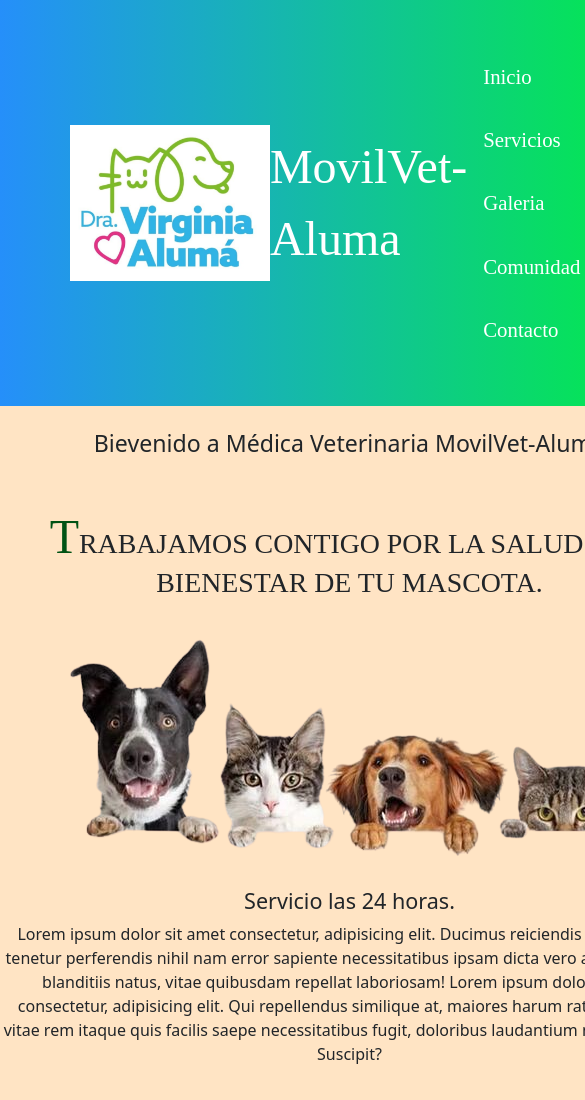
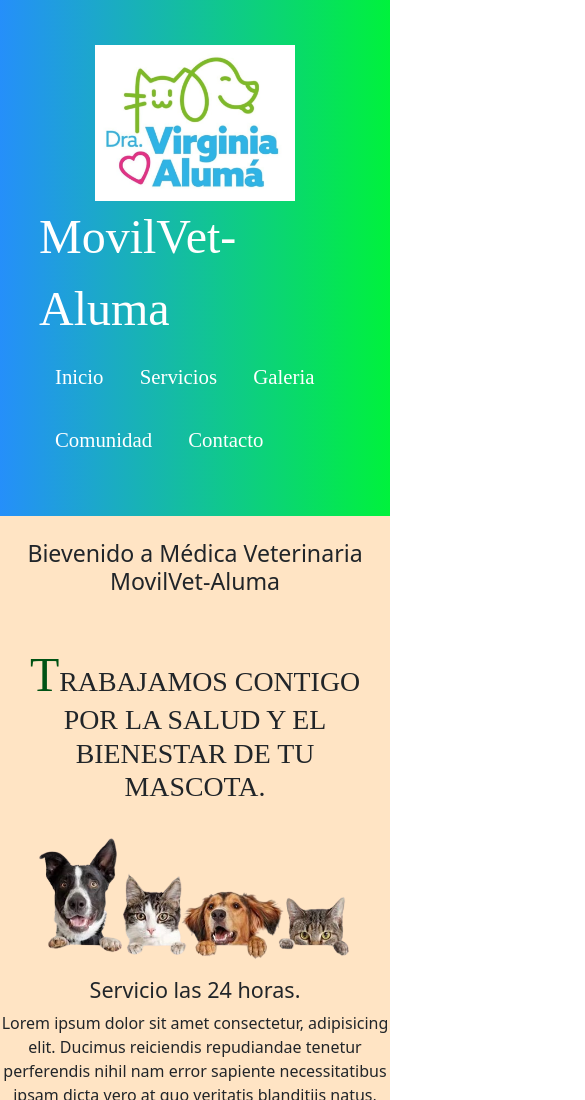
Before and after one commit to LucasMusante/Musante, a plain HTML site: page index.html in a window 390 px wide. Shown: the top 1100 px of the page, 585 px wide, since content can reach past the window. Drawn offline with nearby package versions, Linux system fonts and the light colour scheme.

Commit message:
Terminado de Modelo Responsive

```diff
--- a/Css/style.css
+++ b/Css/style.css
@@ -77,6 +77,9 @@ header a {
   background-color: rgb(189, 187, 187);
 }
 
+.imagen-index {
+  width: 100%;
+}
 
 /* main */
 
@@ -187,8 +190,10 @@ footer {
       "header"
       "main"
       "main"
-      "footer"
-    ;
+      "footer";
+  }
+  .contenedor-nav {
+    flex-direction: column;
   }
 }
 
@@ -258,7 +263,7 @@ textarea {
 .servicios-main {
   display: flex;
   flex-direction: row;
-  padding-top: 20rem;
+  flex-wrap: wrap;
 }
 
 .imagenes {
```
